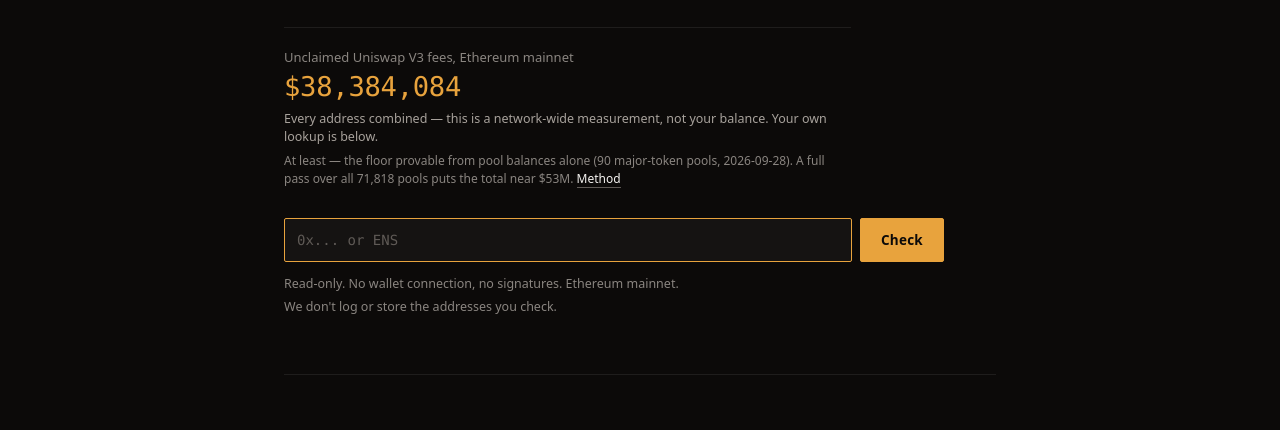
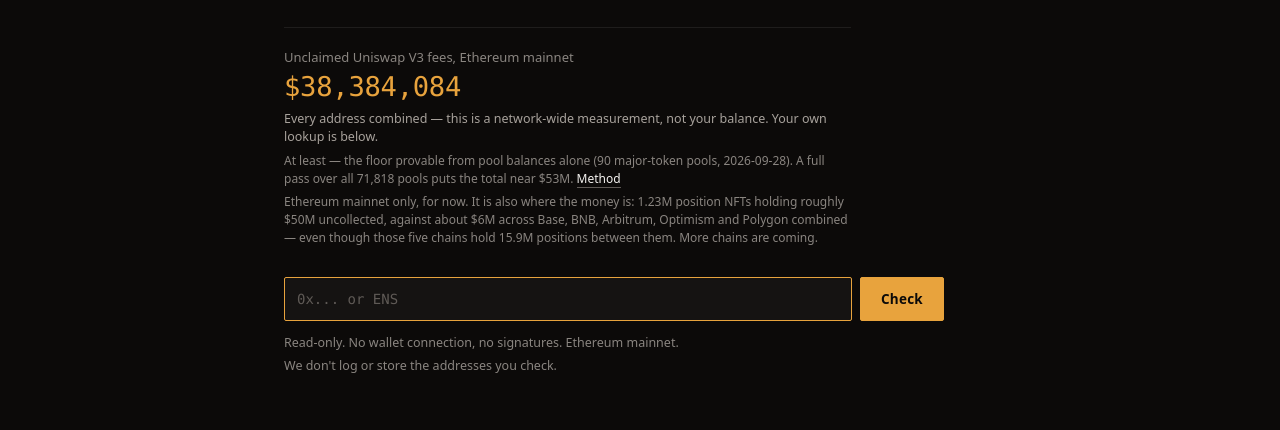
Before and after one commit to 18569663yz-web/poolwatch, a plain HTML site: page site/index.html in a window 1280 px wide. Shown: the part 344-774 px from the top of the page. Drawn offline with Linux system fonts and the light colour scheme; no server answers.

Commit message:
State the chain scope next to the headline figure

```diff
--- a/site/i18n.js
+++ b/site/i18n.js
@@ -39,6 +39,12 @@ export const STRINGS = {
     'stat.value': '$38,384,084',
     'stat.scope': 'Every address combined — this is a network-wide measurement, not your balance. Your own lookup is below.',
     'stat.note': 'At least — the floor provable from pool balances alone (90 major-token pools, 2026-09-28). A full pass over all 71,818 pools puts the total near $53M.',
+    // Scope, stated next to the number rather than buried in Method. The point
+    // is deliberately double-edged: mainnet is where the money is, and that is
+    // exactly why it is the one chain worth doing first. Counts are rounded on
+    // purpose — they move every block, and a moving exact number on a page
+    // built around one dated snapshot would read as a live figure.
+    'stat.chains': 'Ethereum mainnet only, for now. It is also where the money is: 1.23M position NFTs holding roughly $50M uncollected, against about $6M across Base, BNB, Arbitrum, Optimism and Polygon combined — even though those five chains hold 15.9M positions between them. More chains are coming.',
 
     'addrLabel': 'Ethereum address',
     'placeholder': '0x... or ENS',
@@ -270,6 +276,7 @@ export const STRINGS = {
     'stat.value': '$38,384,084',
     'stat.scope': '所有地址合计 —— 这是一个全网测量值，不是你的余额。你自己的查询在下方。',
     'stat.note': '至少 —— 这是仅凭池内余额就能证明的下限（90 个主流代币池，2026-09-28）。对全部 71,818 个池子做全量统计约为 5300 万美元。',
+    'stat.chains': '目前只接入了以太坊主网。而钱也主要在它这里：主网 123 万个仓位，约有 5,000 万美元未领取；Base、BNB、Arbitrum、Optimism、Polygon 五条链加起来只有约 600 万美元 —— 尽管这五条链上的仓位合计有 1,590 万个。更多链后续会加上。',
 
     'addrLabel': '以太坊地址',
     'placeholder': '0x... 或 ENS 域名',
--- a/site/index.html
+++ b/site/index.html
@@ -93,6 +93,7 @@
     <p class="stat__value mono" data-i18n="stat.value">$38,384,084</p>
     <p class="stat__scope" data-i18n="stat.scope">Every address combined — this is a network-wide measurement, not your balance. Your own lookup is below.</p>
     <p class="stat__note"><span data-i18n="stat.note">At least — the floor provable from pool balances alone (90 major-token pools, 2026-09-28). A full pass over all 71,818 pools puts the total near $53M.</span> <a href="#method" data-scroll="method" data-i18n="nav.method">Method</a></p>
+    <p class="stat__note stat__chains" data-i18n="stat.chains">Ethereum mainnet only, for now. It is also where the money is: 1.23M position NFTs holding roughly $50M uncollected, against about $6M across Base, BNB, Arbitrum, Optimism and Polygon combined — even though those five chains hold 15.9M positions between them. More chains are coming.</p>
   </div>
 
   <form class="checkrow" id="checkform" autocomplete="off" novalidate>
```
